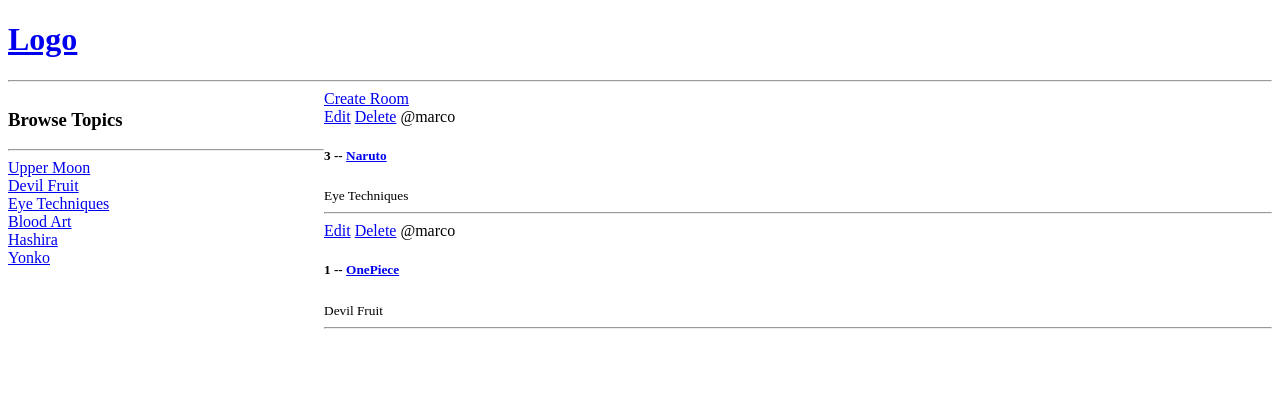
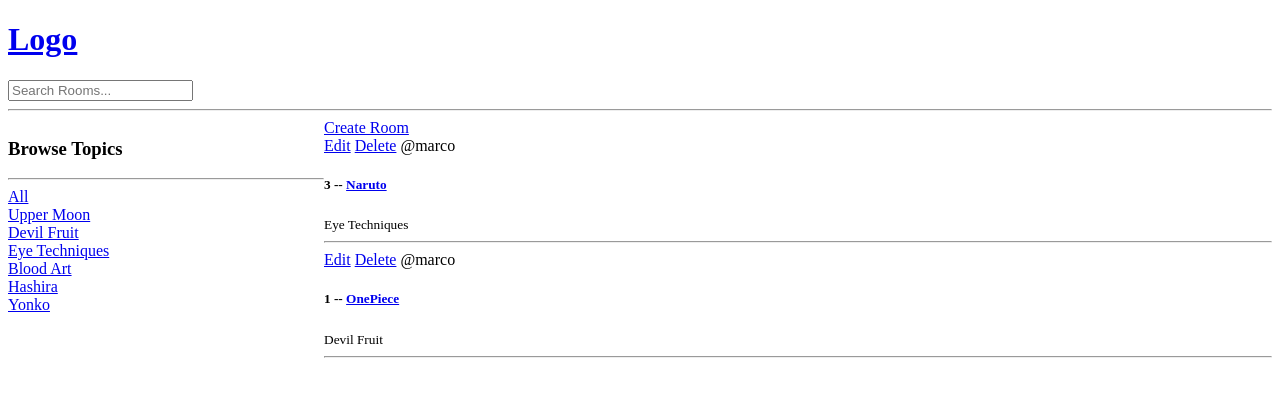
Before and after one commit to Marco-Ca/animessage, a Django app: page / in a window 1280 px wide. Shown: the top 397 px of the page. Run offline with Django 4.2, Linux system fonts and the light colour scheme; data comes from the database, SQL or seed files in the repository.

Commit message:
feat: serach

```diff
--- a/base/templates/base/home.html
+++ b/base/templates/base/home.html
@@ -14,6 +14,9 @@
   <div>
     <h3>Browse Topics</h3>
     <hr>
+    <div>
+      <a href="{% url 'home' %}">All</a>
+    </div>
     {% for topic in topics %}
     <div>
       <a href="{% url 'home' %}?q={{topic.name}}">{{topic.name}}</a>
--- a/base/views.py
+++ b/base/views.py
@@ -9,11 +9,15 @@ from .forms import RoomForm
 #     {'id': 2, 'name': 'Room 2', },
 #     {'id': 3, 'name': 'Room 3', },
 # ]
+# 2.14.57
 
 
 def home(request):
-    rooms = Room.objects.all()
+    queryString = request.GET.get('q') if request.GET.get('q') != None else ''
+    rooms = Room.objects.filter(topic__name__icontains=queryString, name__icontains=queryString)
+        # icontains is case_sensitive
     topics = Topic.objects.all()
+
     context = {'rooms': rooms, 'topics': topics}
     return render(request, 'base/home.html', context)
 
@@ -35,6 +39,7 @@ def createRoom(request):
     context = {'form': form}
     return render(request, 'base/room_form.html', context)
 
+
 def updateRoom(request, pk):
     room = Room.objects.get(id=pk)
     form = RoomForm(instance=room)
@@ -46,6 +51,7 @@ def updateRoom(request, pk):
     context = {'form': form}
     return render(request, 'base/room_form.html', context)
 
+
 def deleteRoom(request, pk):
     room = Room.objects.get(id=pk)
     if request.method == 'POST':
--- a/templates/navbar.html
+++ b/templates/navbar.html
@@ -2,4 +2,8 @@
   <h1>Logo</h1>
 </a>
 
+<form method="GET" action="{% url 'home' %}">
+  <input type="text" name="q" placeholder="Search Rooms..."/>
+</form>
+
 <hr>
```
